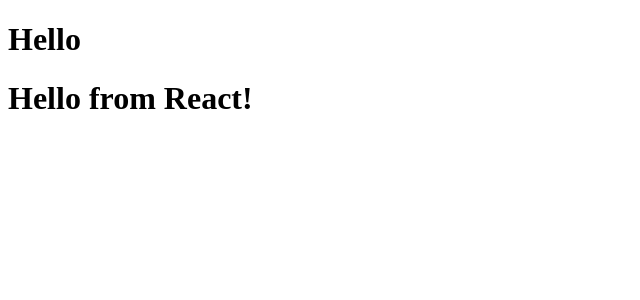
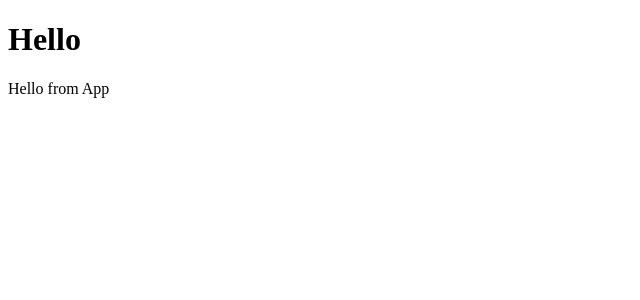
Before and after one commit to viwnu/testRegFormCloud, a React app: page / in a window 1280 px wide. Shown: the top 300 px of the page, without its empty margins (0-640 px from the left). Built offline with nearby package versions, Linux system fonts and the light colour scheme.

Commit message:
preapre root react index.js and app.js files

```diff
--- /dev/null
+++ b/src/App.js
@@ -0,0 +1,10 @@
+
+function App() {
+  return (
+    <div className="App">
+      <div>Hello from App</div>
+    </div>
+  );
+}
+
+export default App;
--- /dev/null
+++ b/src/index.css
@@ -0,0 +1,13 @@
+body {
+    margin: 0;
+    font-family: -apple-system, BlinkMacSystemFont, 'Segoe UI', 'Roboto', 'Oxygen',
+      'Ubuntu', 'Cantarell', 'Fira Sans', 'Droid Sans', 'Helvetica Neue',
+      sans-serif;
+    -webkit-font-smoothing: antialiased;
+    -moz-osx-font-smoothing: grayscale;
+  }
+
+  code {
+    font-family: source-code-pro, Menlo, Monaco, Consolas, 'Courier New',
+      monospace;
+  }
--- a/src/index.js
+++ b/src/index.js
@@ -1,7 +1,11 @@
 import React from "react";
-import { createRoot } from "react-dom/client";
-import Hello from "./hello";
+import ReactDOM from 'react-dom/client';
+import App from "./App";
 
-const container = document.getElementById("root");
-const root = createRoot(container);
-root.render(<Hello />);
+const root = ReactDOM.createRoot(document.getElementById('root'))
+
+root.render(
+  <React.StrictMode>
+    <App />
+  </React.StrictMode>
+)
```
